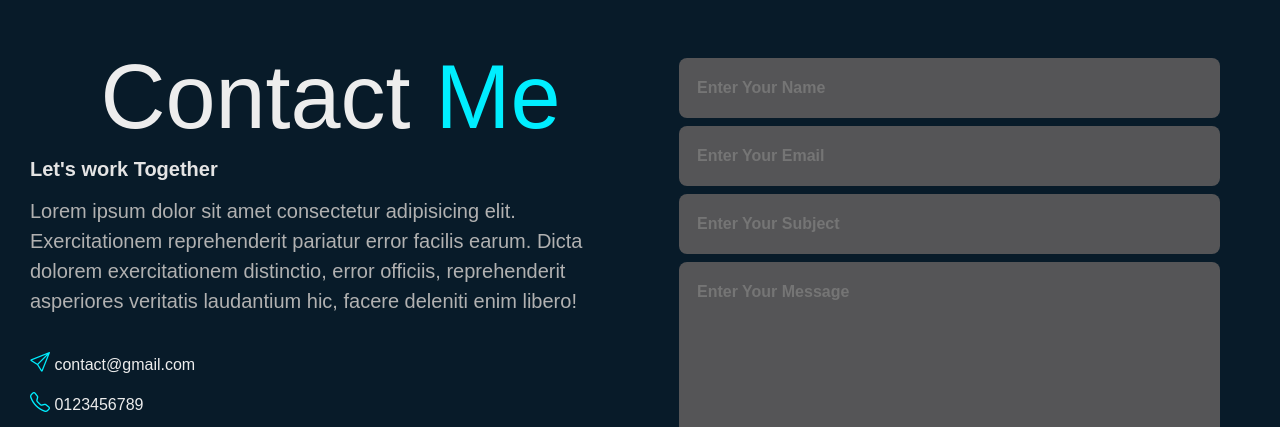
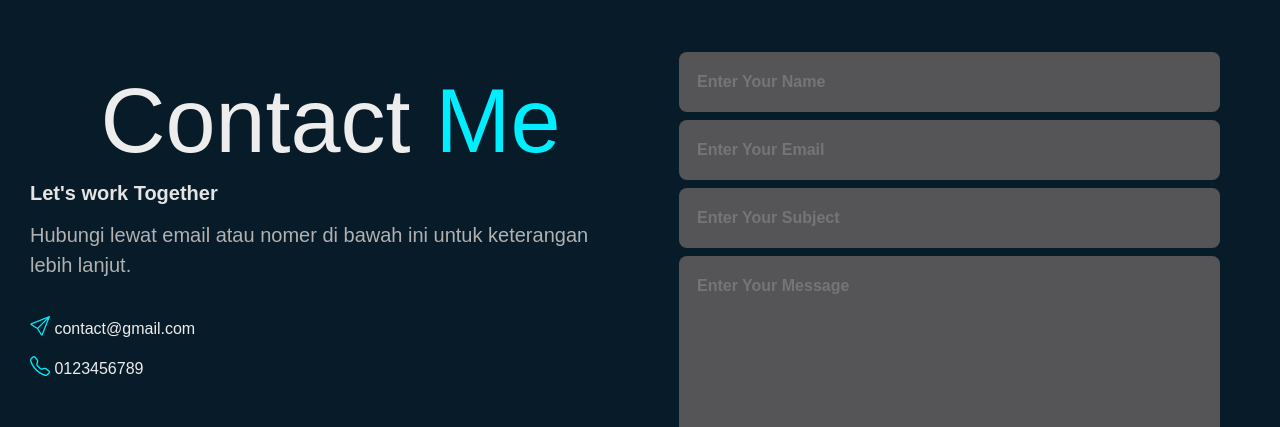
Before and after one commit to afifdm01/porto-me-bru, a plain HTML site: page index.html in a window 1280 px wide. Shown: the part 7072-7499 px from the top of the page. Drawn offline with nearby package versions, Linux system fonts and the light colour scheme.

Commit message:
first commit

```diff
--- a/index.html
+++ b/index.html
@@ -216,7 +216,7 @@
         <div class="contact-text">
           <h2>Contact <span>Me</span></h2>
           <h4>Let's work Together</h4>
-          <p>Lorem ipsum dolor sit amet consectetur adipisicing elit. Exercitationem reprehenderit pariatur error facilis earum. Dicta dolorem exercitationem distinctio, error officiis, reprehenderit asperiores veritatis laudantium hic, facere deleniti enim libero!
+          <p>Hubungi lewat email atau nomer di bawah ini untuk keterangan lebih lanjut.
           </p>
           <div class="contact-list">
             <li> <i class="bi bi-send"></i> contact@gmail.com</li>
```
